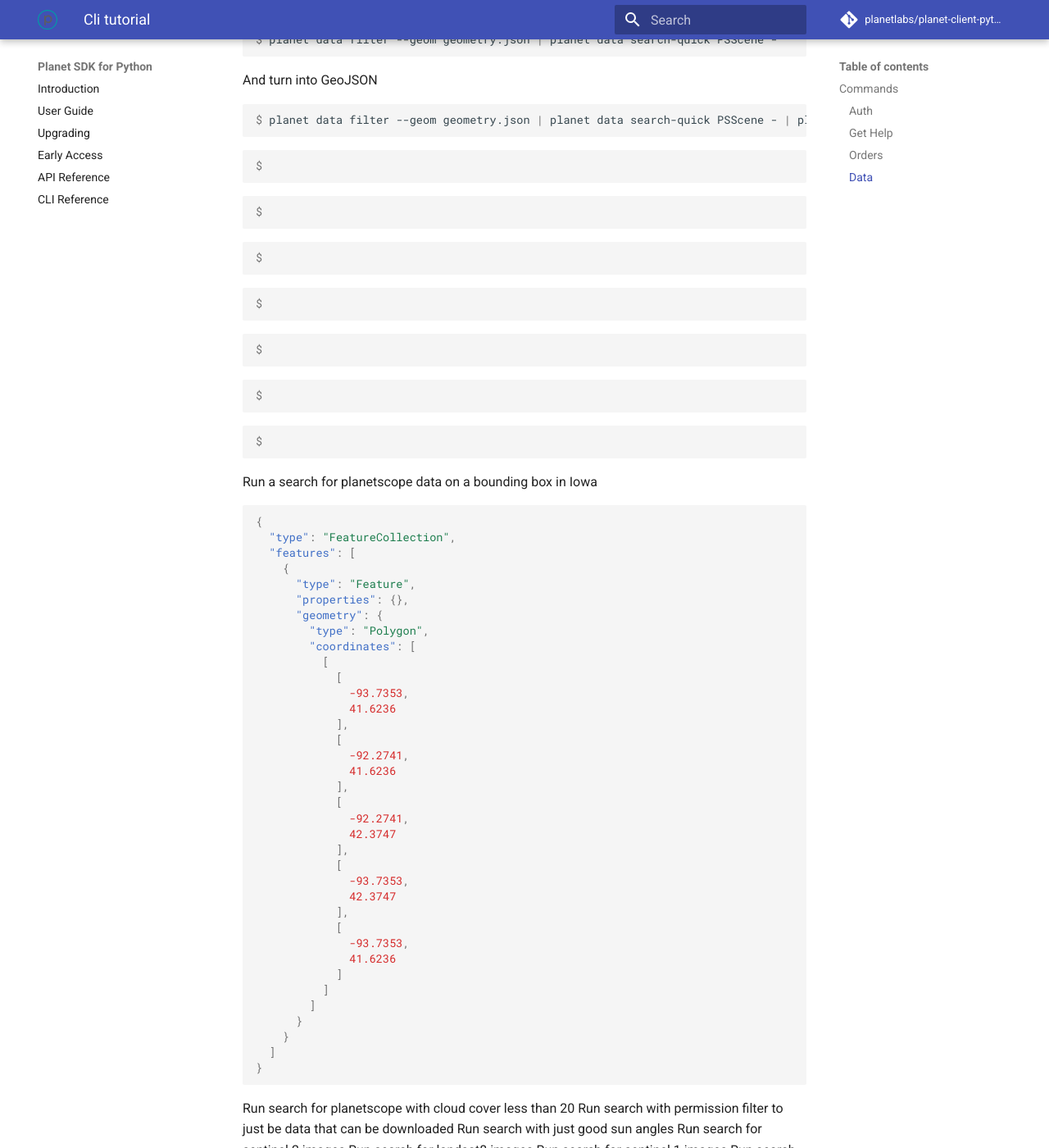
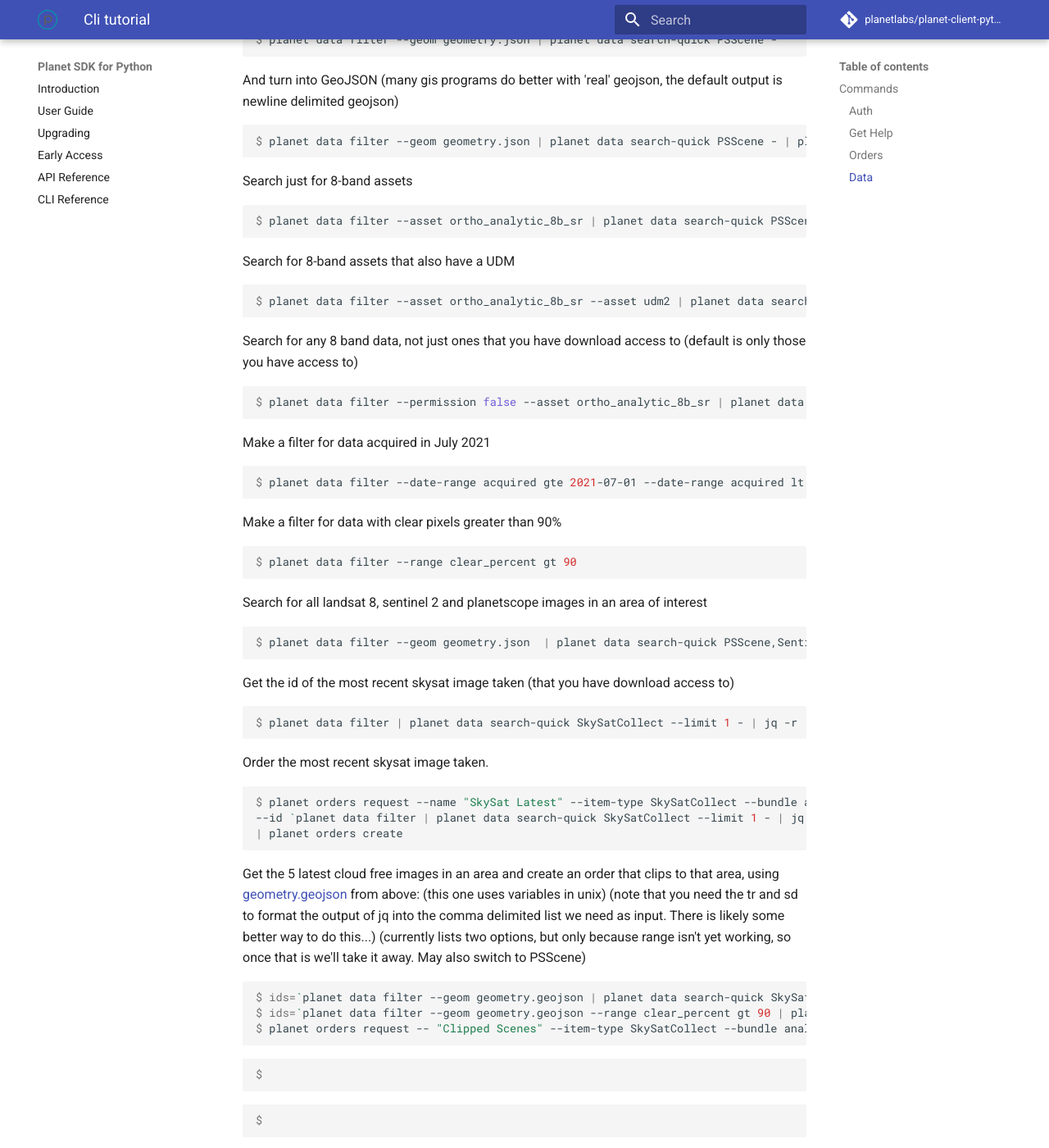
Before and after one commit to planetlabs/planet-client-python, an MkDocs documentation site: the page built from docs/cli-tutorial.md, in a window 1280 px wide and 1400 px high, scrolled down 4927 px. Shown: the whole window at 82% size. Built offline with MkDocs 1.6.1 and Material for MkDocs 9.7.7, drawn with Linux system fonts in a browser that asks for light colours; comment, search, counter and statistics services are not loaded.

Commit message:
more additions

````diff
--- a/docs/cli-tutorial.md
+++ b/docs/cli-tutorial.md
@@ -274,19 +274,74 @@ Save this as geometry.json
 $ planet data filter --geom geometry.json | planet data search-quick PSScene -
 ```
 
-And turn into GeoJSON
+And turn into GeoJSON (many gis programs do better with 'real' geojson, the default output is newline delimited geojson)
 
 ```console
 $ planet data filter --geom geometry.json | planet data search-quick PSScene - | planet collect
 ```
 
+Search just for 8-band assets
+
 ```console
-$
+$ planet data filter --asset ortho_analytic_8b_sr | planet data search-quick PSScene -
 ```
+
+Search for 8-band assets that also have a UDM
+
+```console
+$ planet data filter --asset ortho_analytic_8b_sr --asset udm2 | planet data search-quick PSScene -
+```
+
+Search for any 8 band data, not just ones that you have download access to (default is only those you have access to)
+
+```console
+$ planet data filter --permission false --asset ortho_analytic_8b_sr | planet data search-quick PSScene -
+```
+
+Make a filter for data acquired in July 2021
+
+```console
+$ planet data filter --date-range acquired gte 2021-07-01 --date-range acquired lt 2021-08-01
+```
+
+Make a filter for data with clear pixels greater than 90%
+
+```console
+$ planet data filter --range clear_percent gt 90
+```
+
+Search for all landsat 8, sentinel 2 and planetscope images in an area of interest
+
+```console
+$ planet data filter --geom geometry.json  | planet data search-quick PSScene,Sentinel2L1C,Landsat8L1G
+```
+
+Get the id of the most recent skysat image taken (that you have download access to)
+
+```console
+$ planet data filter | planet data search-quick SkySatCollect --limit 1 - | jq -r .id
+```
+
+Order the most recent skysat image taken.
+
+```console
+$ planet orders request --name "SkySat Latest" --item-type SkySatCollect --bundle analytic \
+--id `planet data filter | planet data search-quick SkySatCollect --limit 1 - | jq -r .id` \
+| planet orders create
+```
+
+Get the 5 latest cloud free images in an area and create an order that clips to that area, using
+[geometry.geojson](https://gist.github.com/cholmes/378d050a263ae433ddbbb91c3439994b) from above:
+(this one uses variables in unix)
+(note that you need the tr and sd to format the output of jq into the comma delimited list we need as input. There is likely some better way to do this...)
+(currently lists two options, but only because range isn't yet working, so once that is we'll take it away. May also switch to PSScene)
 
 
 ```console
-$
+$ ids=`planet data filter --geom geometry.geojson | planet data search-quick SkySatCollect --limit 5 - | jq -r .id | tr '\n' , | sed 's/.$//'`
+$ ids=`planet data filter --geom geometry.geojson --range clear_percent gt 90 | planet data search-quick SkySatCollect --limit 5 - | jq -r .id | tr '\n' , | sed 's/.$//'`
+$ planet orders request -- "Clipped Scenes" --item-type SkySatCollect --bundle analytic --id $ids | planet orders create --clip geometry.geojson
+
 ```
 
 ```console
@@ -296,20 +351,6 @@ $
 ```console
 $
 ```
-
-
-```console
-$
-```
-
-```console
-$
-```
-
-```console
-$
-```
-
 
 Run a search for planetscope data on a bounding box in Iowa
 
--- /dev/null
+++ b/docs/order-request.json
@@ -0,0 +1 @@
+{"name": "clipped-geom", "products": [{"item_ids": ["20220605_124027_64_242b"], "item_type": "psscene", "product_bundle": "analytic_sr_udm2"}]}
````
